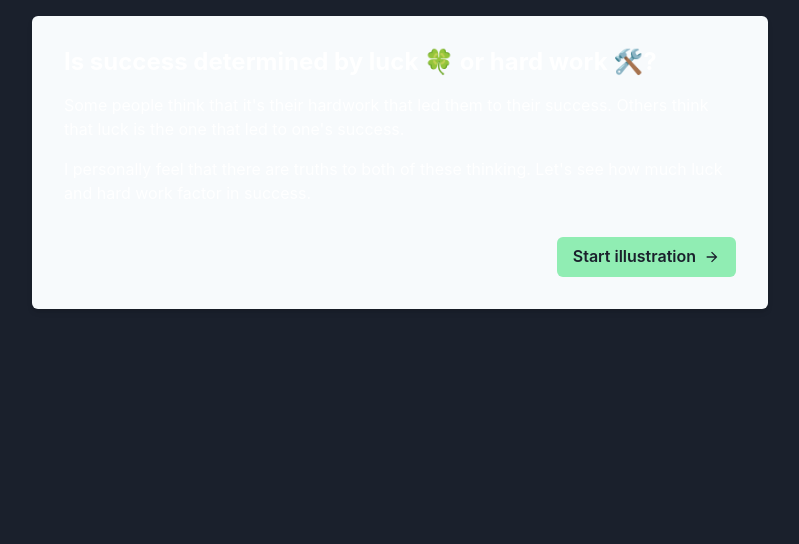
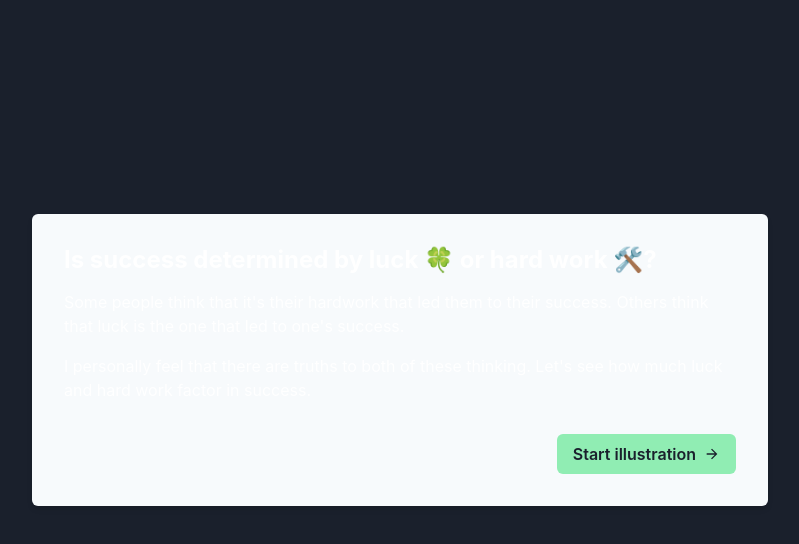
Before and after one commit to jackyef/luck-or-hardwork, a Next.js app: page / in a window 1280 px wide. Shown: the top 544 px of the page, without its empty margins (240-1039 px from the left). Built offline with nearby package versions, Linux system fonts and the light colour scheme.

Commit message:
Center content

```diff
--- a/src/components/Layout/Layout.tsx
+++ b/src/components/Layout/Layout.tsx
@@ -2,6 +2,16 @@ import { Container } from "@chakra-ui/react"
 
 export const Layout: React.FC = ({ children }) => {
   return (
-    <Container py={4} maxW="container.md" overflowX="hidden">{children}</Container>
+    <Container
+      py={4}
+      maxW="container.md"
+      overflowX="hidden"
+      minH="90vh"
+      display="flex"
+      justifyContent="center"
+      alignItems="center"
+    >
+      {children}
+    </Container>
   )
 }
```
